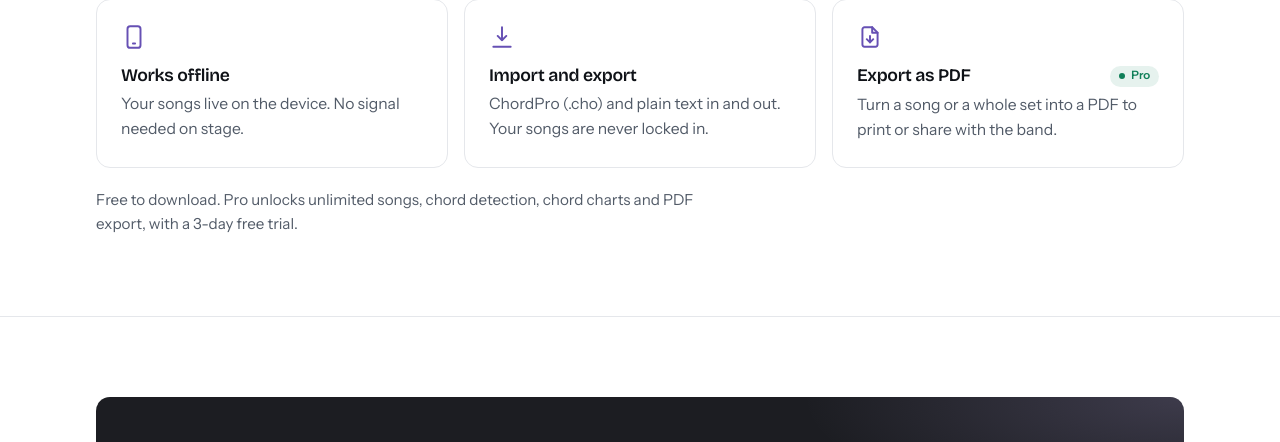
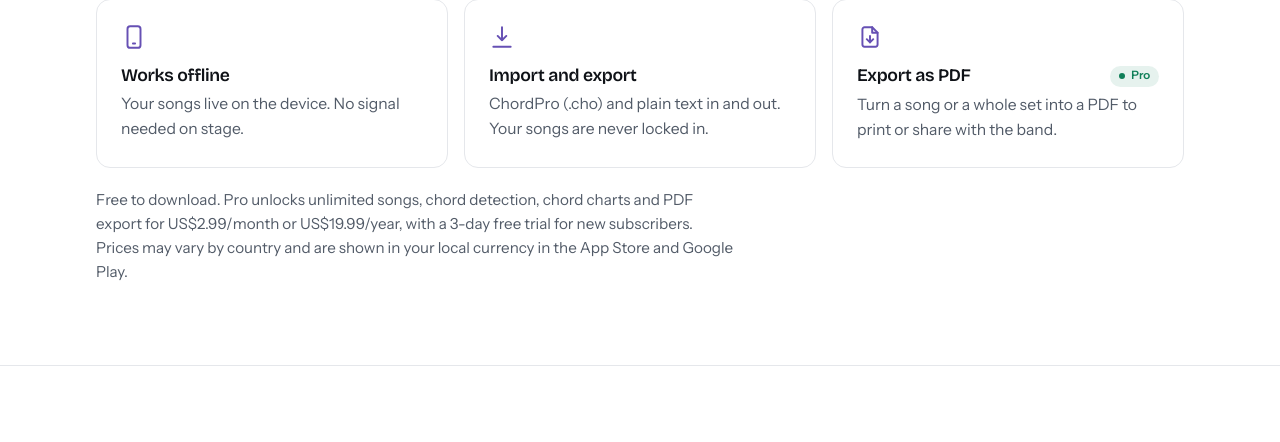
Before and after one commit to Goodmarklabs/goodmark-website, a plain HTML site: page pocket-lyrics/index.html in a window 1280 px wide. Shown: the part 1629-2071 px from the top of the page. Drawn offline with Linux system fonts and the light colour scheme.

Commit message:
Pocket Lyrics: show Pro prices and the free-trial terms
US$2.99/month or US$19.99/year, 3-day free trial for new subscribers,
with the note that prices vary by country and show in local currency.

Co-Authored-By: Claude Opus 5.5 <noreply@anthropic.com>

```diff
--- a/pocket-lyrics/index.html
+++ b/pocket-lyrics/index.html
@@ -78,7 +78,7 @@
           <li class="feature"><svg aria-hidden="true" viewBox="0 0 24 24" fill="none" stroke="currentColor" stroke-width="1.8" stroke-linecap="round" stroke-linejoin="round"><path d="M12 3v12M8 11l4 4 4-4"/><path d="M4 21h16"/></svg><h3>Import and export</h3><p>ChordPro (.cho) and plain text in and out. Your songs are never locked in.</p></li>
           <li class="feature"><svg aria-hidden="true" viewBox="0 0 24 24" fill="none" stroke="currentColor" stroke-width="1.8" stroke-linecap="round" stroke-linejoin="round"><path d="M14 3H7a2 2 0 0 0-2 2v14a2 2 0 0 0 2 2h10a2 2 0 0 0 2-2V8z"/><path d="M14 3v5h5"/><path d="M12 11v6M9 14l3 3 3-3"/></svg><div class="feature-title"><h3>Export as PDF</h3><span class="pill">Pro</span></div><p>Turn a song or a whole set into a PDF to print or share with the band.</p></li>
         </ul>
-        <p class="features-note">Free to download. Pro unlocks unlimited songs, chord detection, chord charts and PDF export, with a 3-day free trial.</p>
+        <p class="features-note">Free to download. Pro unlocks unlimited songs, chord detection, chord charts and PDF export for US$2.99/month or US$19.99/year, with a 3-day free trial for new subscribers. Prices may vary by country and are shown in your local currency in the App Store and Google Play.</p>
       </div>
     </section>
 
```
